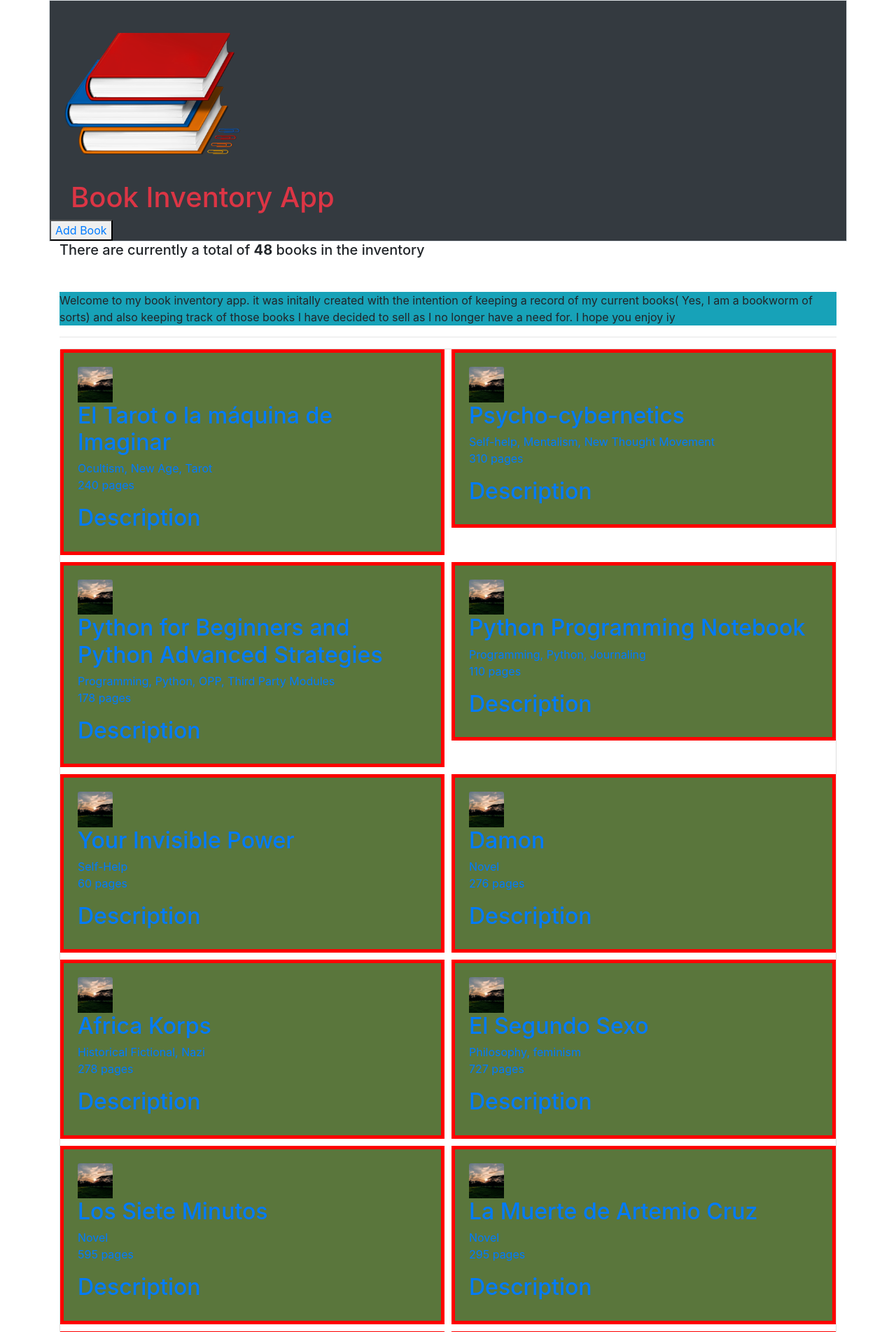
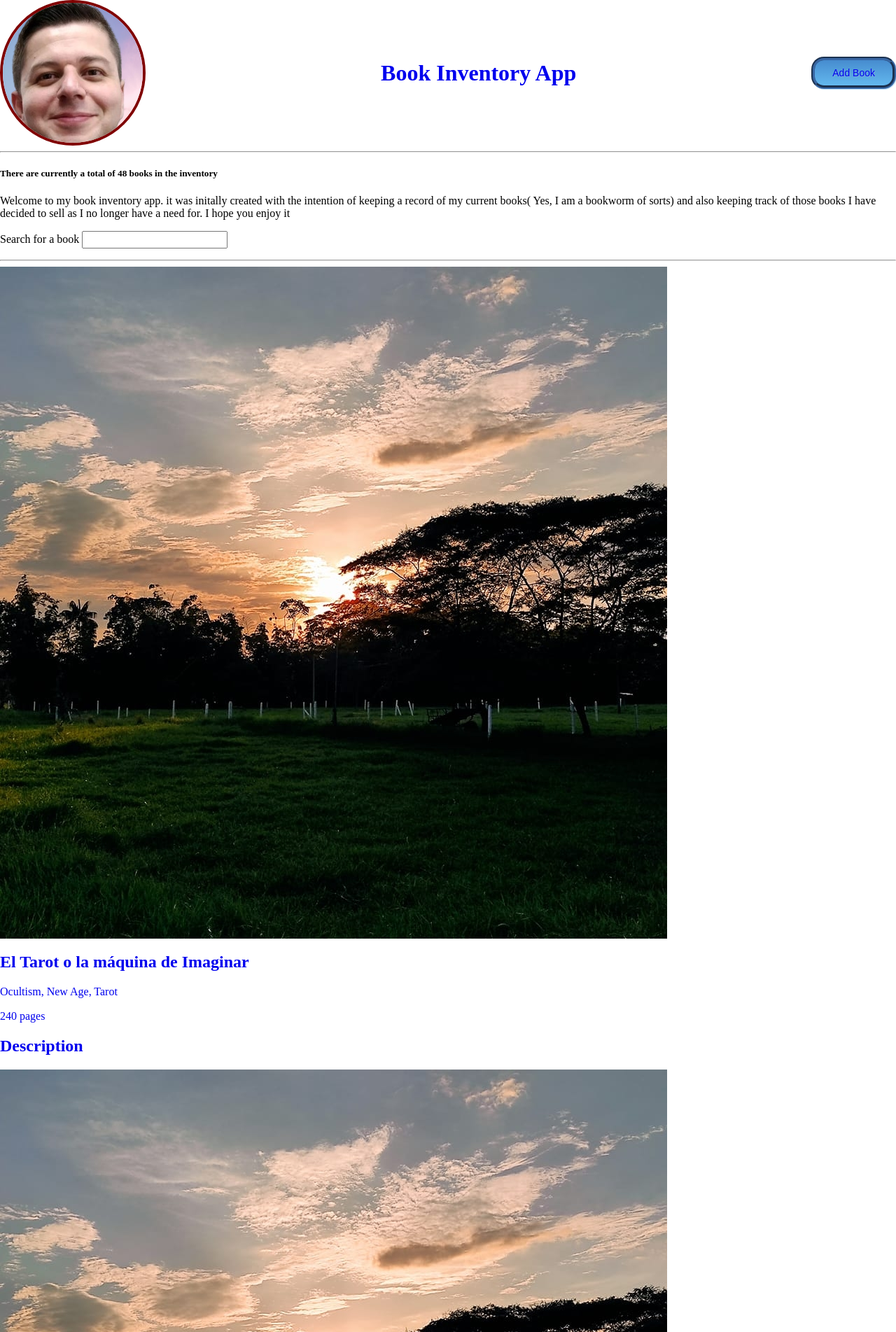
Before and after one commit to sahvsergio/book_inventory, a Flask app: page / in a window 1280 px wide. Shown: the top 1903 px of the page at 70% size. Run offline with Flask 2, Linux system fonts and the light colour scheme; data comes from the database, SQL or seed files in the repository; both versions use the stored data as it was after the commit; some libraries are stand-ins or nearby versions.

Commit message:
Improve design

```diff
--- a/app.py
+++ b/app.py
@@ -1,4 +1,4 @@
-# !/usr/bin/env/python
+#!/usr/bin/env/python
 
 
 from crypt import methods
@@ -15,11 +15,14 @@ from models import db, Book, app, Flask
 
 #create routes(visible parts of the site- urls)
 
-@app.route('/')#decorator
+@app.route('/', methods=['GET', 'POST'])  # decorator
 def index():
     """creates the homepage for the app"""
     books=Book.query.all()
     total_books=len(books)
+
+
+
 
     return render_template('index.html', books=books, total_books=total_books)
 
@@ -28,6 +31,7 @@ def book(id):
     """Creates the view for the app"""
     book=Book.query.get_or_404(id)
     book_length=Book.query.all()
+
 
 
     return render_template('book.html', book=book, book_length=book_length)
@@ -87,6 +91,9 @@ def delete_book(id):
     db.session.commit()
     return redirect(url_for('index'))
 
+
+
+
 @app.errorhandler(404)
 def not_found(error):
     """Handles 404 errors-non existant pages"""
@@ -97,6 +104,8 @@ def not_found(error):
 
 
 
+
+
 if __name__ =='__main__':#if it were to be exported to a diffent filem then the --main .- would be the name of the file it is exported to
     db.create_all()
     app.run(debug=True, port=8000, host='127.0.0.1')#making the app run, you just need to run the app.py file on the terminal
--- a/static/index.css
+++ b/static/index.css
@@ -1,20 +1,51 @@
-#logo{
-    max-width:30%;
-    max-height:60%;
-    }
-#add-book{
-    margin-right:1000px;
+header{
+                display: flex;
+                flex-direction: row;
+                flex-wrap: nowrap;
+                justify-content: space-between;
+                align-items: center;
+                align-content: space-between;
+
+}
+header img{
+                border-radius: 50%;
+                border: 4px solid #800000;
+                display: block;
+                flex-grow: 0;
+                flex-shrink: 1;
+                flex-basis: auto;
+                align-self: auto;
+                order: 0;
+}
+header h1{
+                display: block;
+                flex-grow: 0;
+                flex-shrink: 1;
+                flex-basis: auto;
+                align-self: auto;
+                order: 0;
+                t
+}
+header button{
+                display: block;
+                flex-grow: 0;
+                flex-shrink: 1;
+                flex-basis: auto;
+                align-self: auto;
+                order: 0;
+                font-family: arial;
+                color: #14396A !important;
+                font-size: 14px;
+                text-shadow: 1px 1px 0px #7CACDE;
+                box-shadow: 1px 1px 1px #BEE2F9;
+                padding: 10px 25px;
+                border-radius: 18px;
+                border: 5px groove #3866A3;
+                background: #63B8EE;
+                background: linear-gradient(to top, #63B8EE, #468CCF);
+
 }
 
-.card-img-top{
-    max-width:50px;
+a{
+        text-decoration:none;
 }
-.card {
-    display: grid;
-    grid-template-columns: repeat(2, 1fr);
-    grid-gap: 10px;
-}
-.card-body{
-    border:5px solid red;
-    background-color:#5A763Cff;
-}
--- a/templates/book.html
+++ b/templates/book.html
@@ -13,7 +13,7 @@
     <img src="" alt="">
 
         <div id="book-name" class=" row card">
-            <img src="" alt="">
+            <img src={{book_image}} alt="">
             <h2>{{book.book_name}}</h2>}
             <h2>{{ book.number_of_pages }} Pages</h2>
             <h2>Description</h2>
--- a/templates/index.html
+++ b/templates/index.html
@@ -7,16 +7,23 @@
 {% endblock %}
 
 {%block content %}
-<h5> There are  currently a total of <strong> {{total_books}}</strong> books in the inventory</h5>
+<h5> There are  currently a total of <strong class="total"> {{total_books}}</strong> books in the inventory</h5>
 
 <section id ="intro" class="bg-info mt-5 ">
 
 
     <p >Welcome to my book inventory app. it was initally created with the intention of keeping a record of my current books( Yes, I am a bookworm of sorts) and also keeping track
-        of those books I have decided to sell as I no longer have   a need for. I hope you enjoy iy </p>
+        of those books I have decided to sell as I no longer have   a need for. I hope you enjoy it </p>
+
+
 
 
 </section>
+ <form >
+        <label for="search">Search for a book</label>
+       <input name="search" type="search">
+
+    </form>
 <hr>
  <section id ='book-cards' class="card">
 
--- a/templates/layout.html
+++ b/templates/layout.html
@@ -11,9 +11,8 @@
 
 
 
-         <!-- Boot-strap -->
-        <link rel="stylesheet" href="https://cdn.jsdelivr.net/npm/bootstrap@4.1.3/dist/css/bootstrap.min.css"
-            integrity="sha384-MCw98/SFnGE8fJT3GXwEOngsV7Zt27NXFoaoApmYm81iuXoPkFOJwJ8ERdknLPMO" crossorigin="anonymous">
+
+       <link rel="stylesheet" type="text/css" href="https://necolas.github.io/normalize.css/8.0.1/normalize.css">
         <link rel="stylesheet" type="text/css" href="/static/index.css">
 
 
@@ -29,29 +28,34 @@
 
     </head>
 
-    <body  class="container">
-        <section class="row align-items-center border border-secondary-rounded  bg-dark" >
+    <body >
+        <header >
            <a href="{{url_for('index')}}"   >
-               <img id="logo" src="/static/books-gcddc08488_1920.png" alt="app-logo"  class="row "  > </a>
+               <img id="logo" src="static/1579571462372-removebg-preview.png" alt="app-logo"  class="row "  > </a>
             <a href="{{url_for('index')}}"class="col ">
              <h1 class="text-primary col align-self-center text-danger">Book Inventory App</h1>
             </a>
+
+
 
             {% block button %}
 
             {% endblock %}
 
-        </section>
+        </header    >
+        <hr>
 
         {% block content %}
 
         {% endblock %}
+        <hr>
+        <footer>
+            <section>
+            </section>
+        </footer>
 
 
 
-    <script src="https://cdn.jsdelivr.net/npm/bootstrap@4.1.3/dist/js/bootstrap.min.js"
-        integrity="sha384-ChfqqxuZUCnJSK3+MXmPNIyE6ZbWh2IMqE241rYiqJxyMiZ6OW/JmZQ5stwEULTy"
-        crossorigin="anonymous"></script>
 
     </body>
 </html>
```
Also changed, not shown: books.db, static/1579571462372-removebg-preview.png (added), static/books-gcddc08488_1920.png (deleted).
